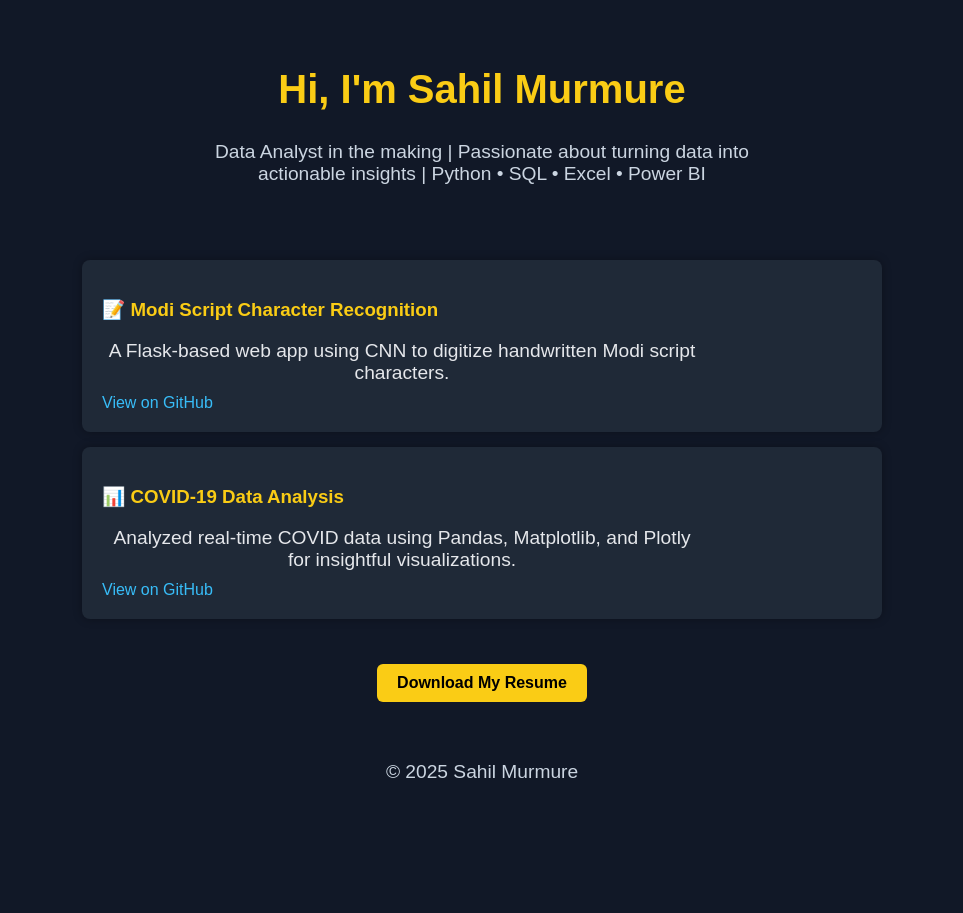
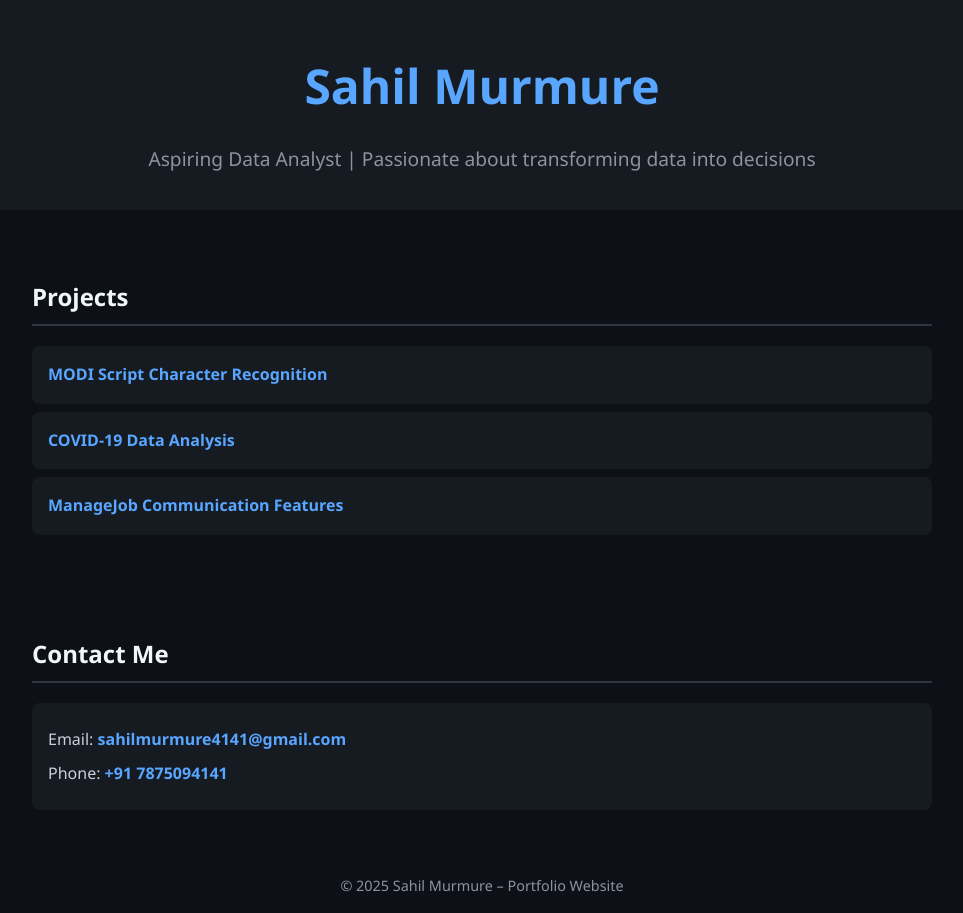
Before and after one commit to sahil6ooo/portfolio, a plain HTML site: page index.html in a window 1280 px wide. Shown: the whole page, without its empty margins (158-1121 px from the left). Before the commit the page ends 853 px from the top, so only its background shows below. Drawn offline with Linux system fonts and the light colour scheme.

Commit message:
Updated index.html with all project links

```diff
--- a/index.html
+++ b/index.html
@@ -3,106 +3,141 @@
 <head>
   <meta charset="UTF-8" />
   <meta name="viewport" content="width=device-width, initial-scale=1.0"/>
-  <title>Sahil Murmure | Portfolio</title>
+  <title>Sahil Murmure – Portfolio</title>
   <style>
     body {
       margin: 0;
-      font-family: Arial, sans-serif;
-      background-color: #111827;
-      color: white;
-      display: flex;
-      flex-direction: column;
-      align-items: center;
-      padding: 40px 20px;
+      font-family: 'Segoe UI', Tahoma, Geneva, Verdana, sans-serif;
+      background-color: #0d1117;
+      color: #c9d1d9;
+      line-height: 1.6;
     }
 
-    h1 {
-      font-size: 2.5rem;
-      color: #facc15;
-      margin-bottom: 10px;
+    header {
+      text-align: center;
+      padding: 3rem 1rem 1rem;
+      background-color: #161b22;
     }
 
-    p {
-      font-size: 1.2rem;
-      color: #cbd5e1;
-      margin-bottom: 30px;
-      text-align: center;
-      max-width: 600px;
+    header h1 {
+      font-size: 3rem;
+      color: #58a6ff;
+      margin: 0;
     }
 
-    .projects {
-      margin-top: 30px;
-      width: 100%;
-      max-width: 800px;
+    header p {
+      font-size: 1.2rem;
+      color: #8b949e;
     }
 
-    .project {
-      background-color: #1f2937;
-      padding: 20px;
-      margin: 15px 0;
-      border-radius: 8px;
-      box-shadow: 0 0 10px rgba(0,0,0,0.3);
+    section {
+      max-width: 900px;
+      margin: 2rem auto;
+      padding: 1rem;
     }
 
-    .project h3 {
-      color: #facc15;
-      margin-bottom: 10px;
+    h2 {
+      color: #f0f6fc;
+      border-bottom: 2px solid #30363d;
+      padding-bottom: 0.5rem;
     }
 
-    .project p {
-      color: #e5e7eb;
-      margin-bottom: 10px;
+    ul {
+      list-style: none;
+      padding: 0;
     }
 
-    .project a {
-      color: #38bdf8;
-      text-decoration: none;
+    li {
+      background-color: #161b22;
+      margin: 0.5rem 0;
+      padding: 1rem;
+      border-radius: 8px;
+      transition: background-color 0.3s ease;
     }
 
-    .resume-button {
-      display: inline-block;
-      margin-top: 30px;
-      padding: 10px 20px;
-      background-color: #facc15;
-      color: black;
-      font-weight: bold;
-      border-radius: 6px;
-      text-decoration: none;
+    li:hover {
+      background-color: #21262d;
     }
 
-    .resume-button:hover {
-      background-color: #eab308;
+    a {
+      text-decoration: none;
+      color: #58a6ff;
+      font-weight: bold;
+    }
+
+    .contact-box {
+      background-color: #161b22;
+      padding: 1rem;
+      border-radius: 8px;
+    }
+
+    .contact-box p {
+      margin: 0.5rem 0;
+      color: #c9d1d9;
+    }
+
+    .contact-box a {
+      color: #58a6ff;
     }
 
     footer {
-      margin-top: 40px;
+      text-align: center;
+      padding: 1rem;
+      color: #8b949e;
       font-size: 0.9rem;
-      color: #94a3b8;
+      background-color: #0d1117;
+    }
+
+    @media (max-width: 600px) {
+      header h1 {
+        font-size: 2rem;
+      }
+
+      header p {
+        font-size: 1rem;
+      }
     }
   </style>
 </head>
 <body>
-  <h1>Hi, I'm Sahil Murmure</h1>
-  <p>Data Analyst in the making | Passionate about turning data into actionable insights | Python • SQL • Excel • Power BI</p>
 
-  <div class="projects">
-    <div class="project">
-      <h3>📝 Modi Script Character Recognition</h3>
-      <p>A Flask-based web app using CNN to digitize handwritten Modi script characters.</p>
-      <a href="https://github.com/sahil6ooo/modi-script-recognition" target="_blank">View on GitHub</a>
+  <header>
+    <h1>Sahil Murmure</h1>
+    <p>Aspiring Data Analyst | Passionate about transforming data into decisions</p>
+  </header>
+
+  <section>
+    <h2>Projects</h2>
+    <ul>
+      <li>
+        <a href="https://github.com/sahil6ooo/MODI-Script-Character-Recognition" target="_blank">
+          MODI Script Character Recognition
+        </a>
+      </li>
+      <li>
+        <a href="https://github.com/sahil6ooo/COVID-19-Data-Analysis" target="_blank">
+          COVID-19 Data Analysis
+        </a>
+      </li>
+      <li>
+        <a href="https://github.com/sahil6ooo/ManageJob-Features" target="_blank">
+          ManageJob Communication Features
+        </a>
+      </li>
+    </ul>
+  </section>
+
+  <section>
+    <h2>Contact Me</h2>
+    <div class="contact-box">
+      <p>Email: <a href="mailto:sahilmurmure4141@gmail.com">sahilmurmure4141@gmail.com</a></p>
+      <p>Phone: <a href="tel:+917875094141">+91 7875094141</a></p>
     </div>
-
-    <div class="project">
-      <h3>📊 COVID-19 Data Analysis</h3>
-      <p>Analyzed real-time COVID data using Pandas, Matplotlib, and Plotly for insightful visualizations.</p>
-      <a href="https://github.com/sahil6ooo/covid-data-analysis" target="_blank">View on GitHub</a>
-    </div>
-  </div>
-
-  <a href="resume.pdf" download class="resume-button">Download My Resume</a>
+  </section>
 
   <footer>
-    <p>© 2025 Sahil Murmure</p>
+    © 2025 Sahil Murmure – Portfolio Website
   </footer>
+
 </body>
 </html>
```
